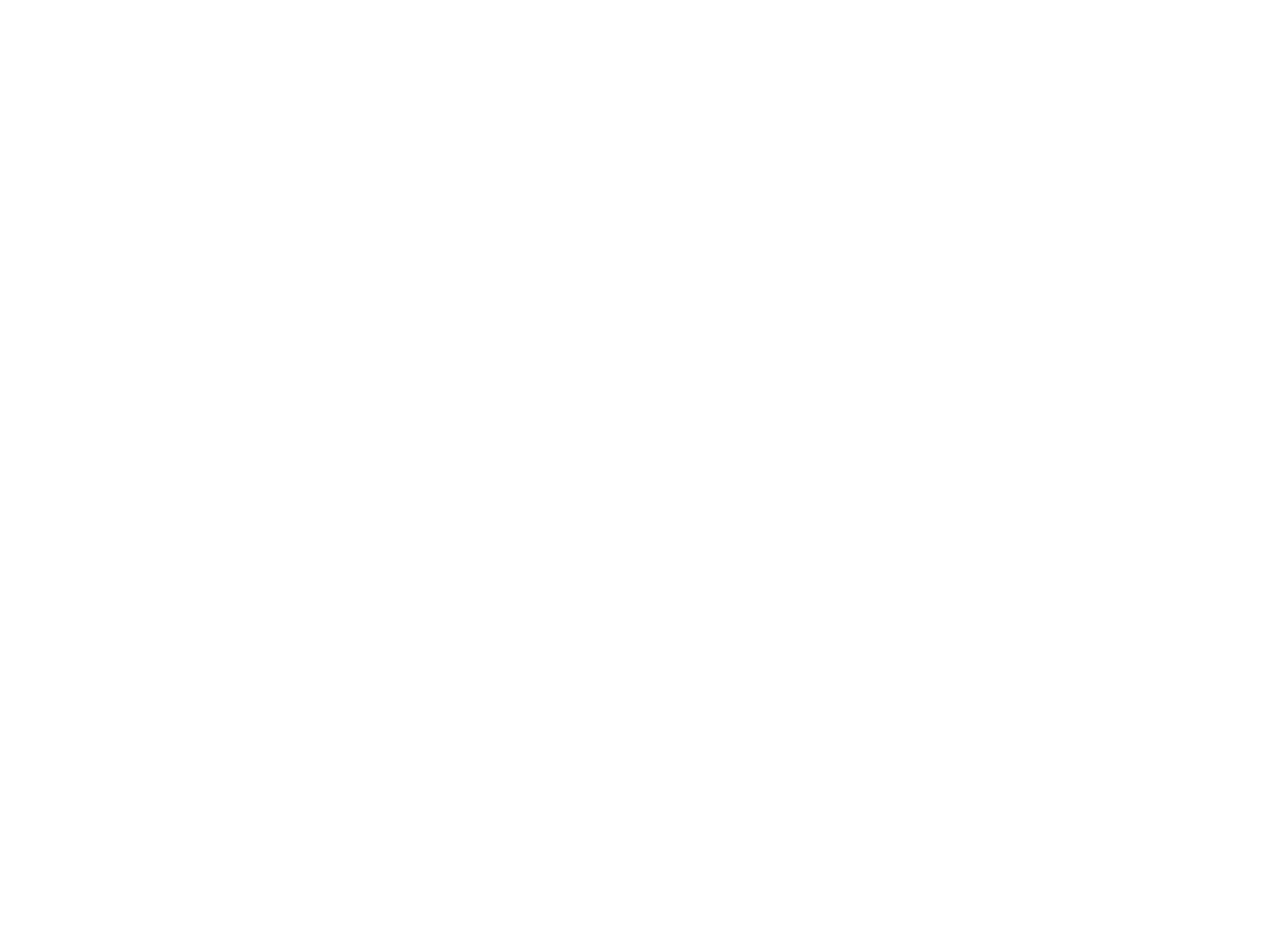
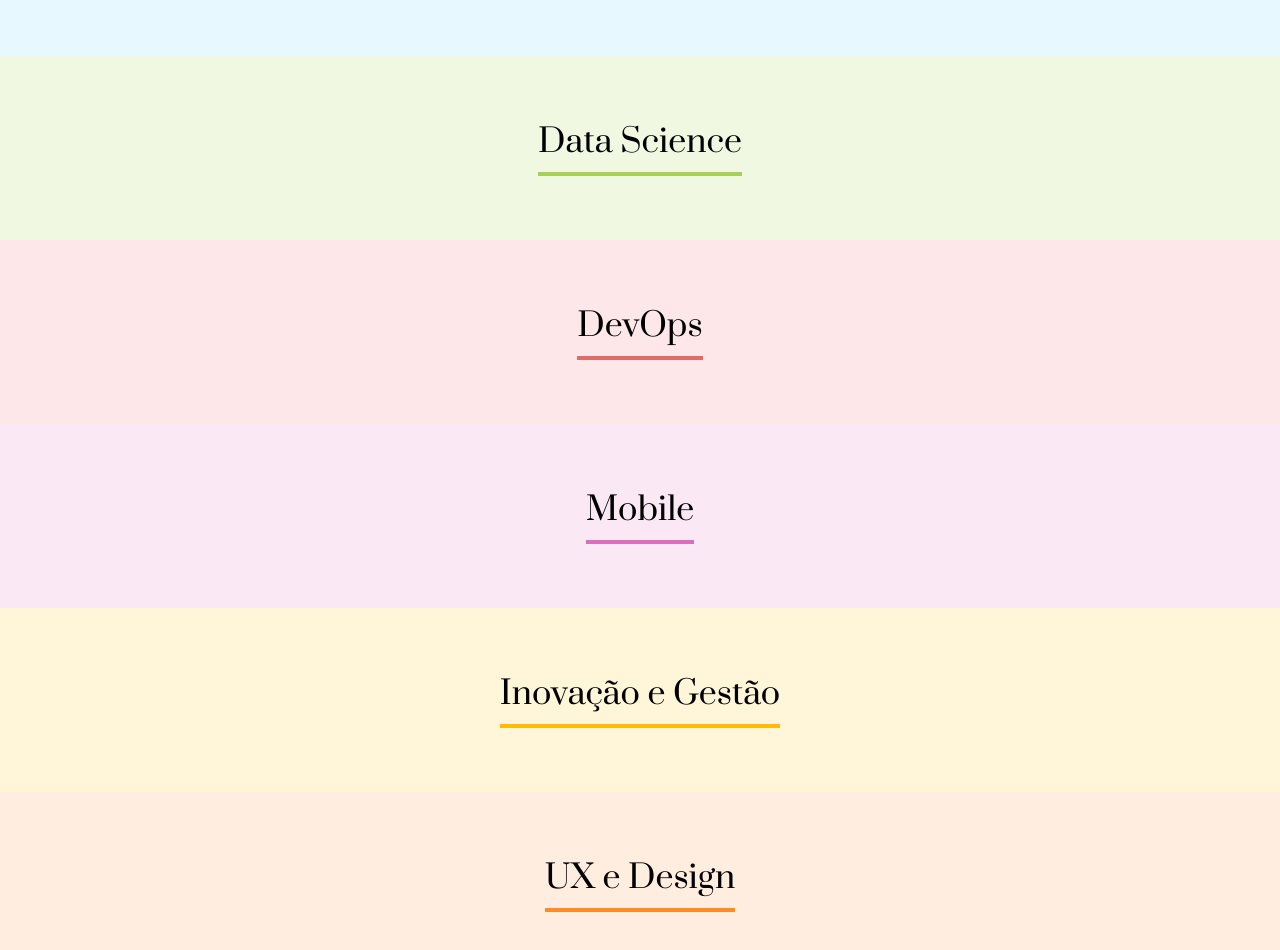
Before and after one commit to thaleseqb/ChartDashboard, a React (Create React App) app: page / in a window 1280 px wide. Shown: the part 1760-2710 px from the top of the page. Before the commit the page ends 1448 px from the top, so only its background shows below. Built offline with nearby package versions, Linux system fonts and the light colour scheme.

Commit message:
style the team component with a list of javascript objects

```diff
--- a/src/App.js
+++ b/src/App.js
@@ -1,8 +1,47 @@
 import { useState } from 'react';
 import Banner from './components/Banner';
 import Form from './components/Form';
+import Team from './components/Team';
 
 function App() {
+
+  const teams = [
+    {
+      name:"Programação",
+      primaryColor:"#57C278",
+      secundaryColor:"#D9F7E9"
+    },
+    {
+      name:"Frontend",
+      primaryColor:"#82CFFA",
+      secundaryColor:"#E8F8FF"
+    },
+    {
+      name:"Data Science",
+      primaryColor:"#A6D157",
+      secundaryColor:"#F0F8E2"
+    },
+    {
+      name:"DevOps",
+      primaryColor:"#E06B69",
+      secundaryColor:"#FDE7E8"
+    },
+    {
+      name:"Mobile",
+      primaryColor:"#DB6EBF",
+      secundaryColor:"#FAE9F5"
+    },
+    {
+      name:"Inovação e Gestão",
+      primaryColor:"#FFBA05",
+      secundaryColor:"#FFF5D9"
+    },
+    {
+      name:"UX e Design",
+      primaryColor:"#FF8A29",
+      secundaryColor:"#FFEEDF"
+    }
+  ]
 
   const [colaborators, setColaborators] = useState([]);
 
@@ -15,6 +54,14 @@
     <div className="App">
       <Banner/>
       <Form onAddedColaborator={colaborator => onNewAddedColaborator(colaborator)}/>
+      {teams.map(team => {
+        return <Team
+          key={team.name}
+          name={team.name}
+          primaryColor={team.primaryColor}
+          secundaryColor={team.secundaryColor}
+        />
+      })}
     </div>
   );
 }
--- /dev/null
+++ b/src/components/Team/Team.css
@@ -0,0 +1,15 @@
+.team {
+    text-align: center;
+    padding: 32px;
+
+}
+
+.team h3 {
+    font-size: 32px;
+    border-bottom: 4px solid;
+    display: inline-block;
+    padding-bottom: 8px;
+    font-family: var(--form-font);
+    font-weight: 400;
+    font-size: 32px;
+}
--- /dev/null
+++ b/src/components/Team/index.js
@@ -0,0 +1,19 @@
+import "./Team.css"
+
+const Team = (props) => {
+    return (
+        <section className="team" style={
+            {
+                backgroundColor: props.secundaryColor,
+            }
+        }>
+            <h3 style={
+                {
+                    borderColor: props.primaryColor
+                }
+            }>{props.name}</h3>
+        </section>
+    )
+}
+
+export default Team
```
